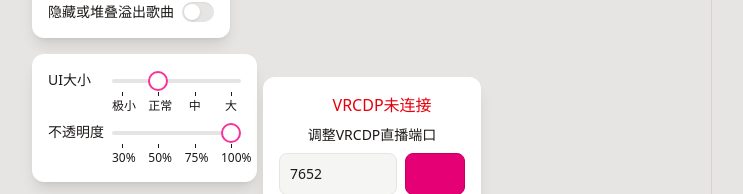
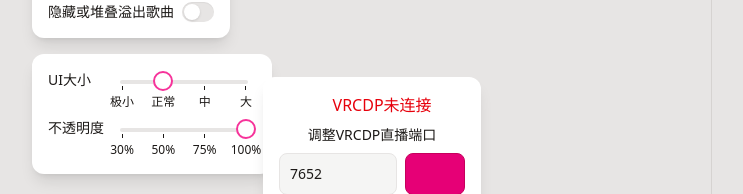
Before and after one commit to wzhqwq/vrcdp-live, a Svelte app: page / in a window 1280 px wide. Shown: the part 256-450 px from the top of the page, without its empty margins (268-1011 px from the left). Built offline with nearby package versions, Linux system fonts and the light colour scheme; no server answers; some icons are missing.

Commit message:
Optimized the appearance of slider

```diff
--- a/src/app.css
+++ b/src/app.css
@@ -35,16 +35,22 @@ input[type="number"] {
 
 input[type="range"] {
   @apply appearance-none bg-transparent focus:outline-none;
+  @apply relative;
 }
 input[type="range"]::-webkit-slider-thumb {
   @apply appearance-none w-5 h-5 border-2 rounded-full cursor-pointer -mt-2;
+  @apply relative;
   @apply border-pink-500  bg-white;
 }
 input[type="range"]:focus::-webkit-slider-thumb {
   @apply bg-pink-500;
 }
 input[type="range"]::-webkit-slider-runnable-track {
-  @apply w-full h-1 rounded-full;
+  @apply w-full h-1 bg-transparent;
+}
+input[type="range"]::before {
+  @apply content-[''] block absolute rounded-full;
+  @apply h-1 top-2.5 left-2 right-2;
   @apply bg-stone-200;
 }
 .dark input[type="range"]::-webkit-slider-thumb {
@@ -53,22 +59,21 @@ input[type="range"]::-webkit-slider-runnable-track {
 .dark input[type="range"]:focus::-webkit-slider-thumb {
   @apply bg-pink-400;
 }
-.dark input[type="range"]::-webkit-slider-runnable-track {
-  @apply w-full h-1 rounded-full;
-  @apply bg-stone-700;
+.dark input[type="range"]::before {
+  @apply bg-stone-600;
 }
 
 .range-ticks {
-  @apply flex flex-col;
+  @apply flex flex-col w-36;
 }
 .range-ticks datalist {
   @apply flex justify-between;
 }
 .range-ticks option {
-  @apply w-5 text-center text-xs;
+  @apply w-5 text-xs flex flex-col items-center;
 }
 .range-ticks option::before {
-  @apply content-[''] block w-[1px] h-1 ml-2.5 mb-0.5;
+  @apply content-[''] block w-[1px] h-1 -mt-1.5 mb-1;
   @apply bg-current;
 }
 
```
